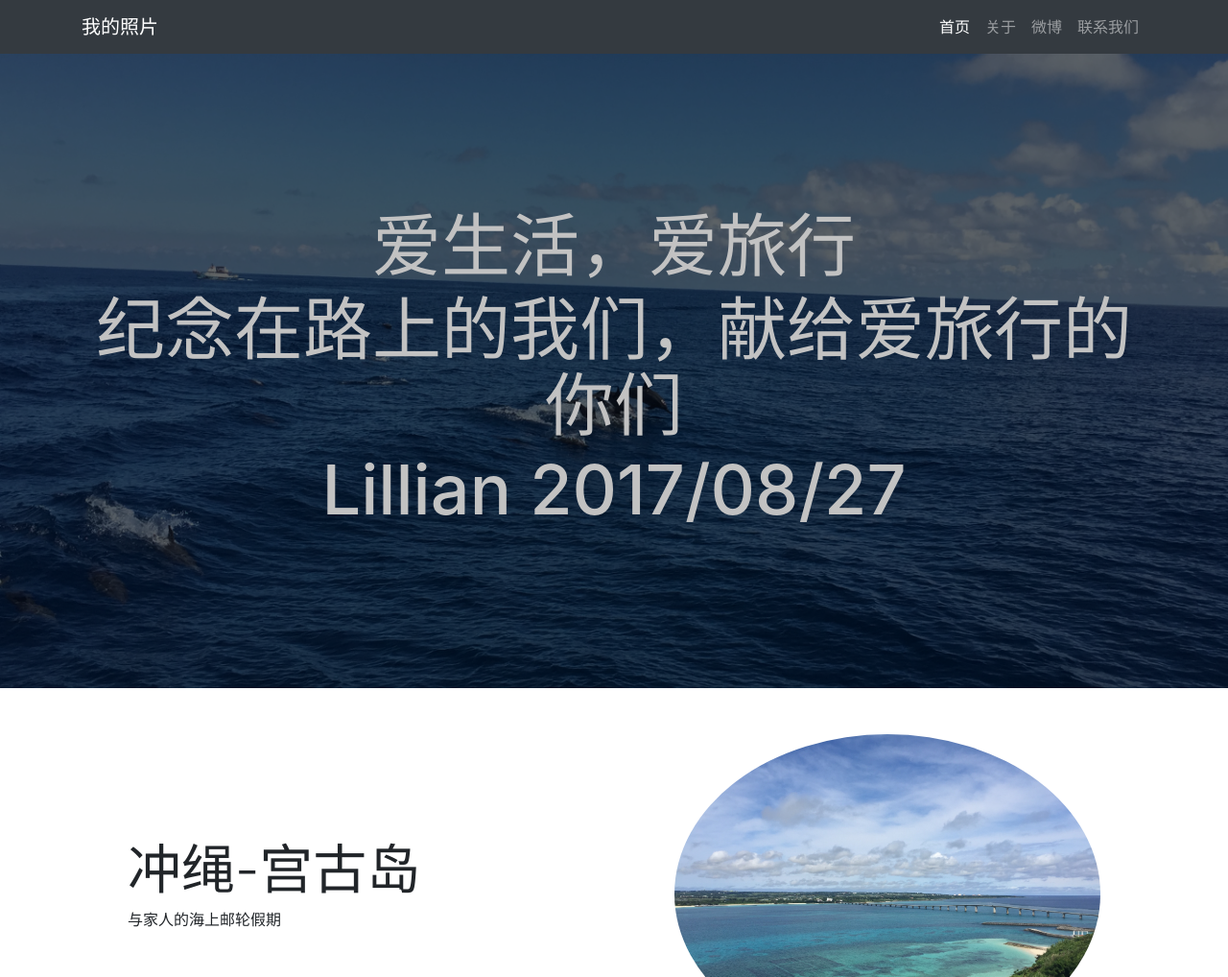
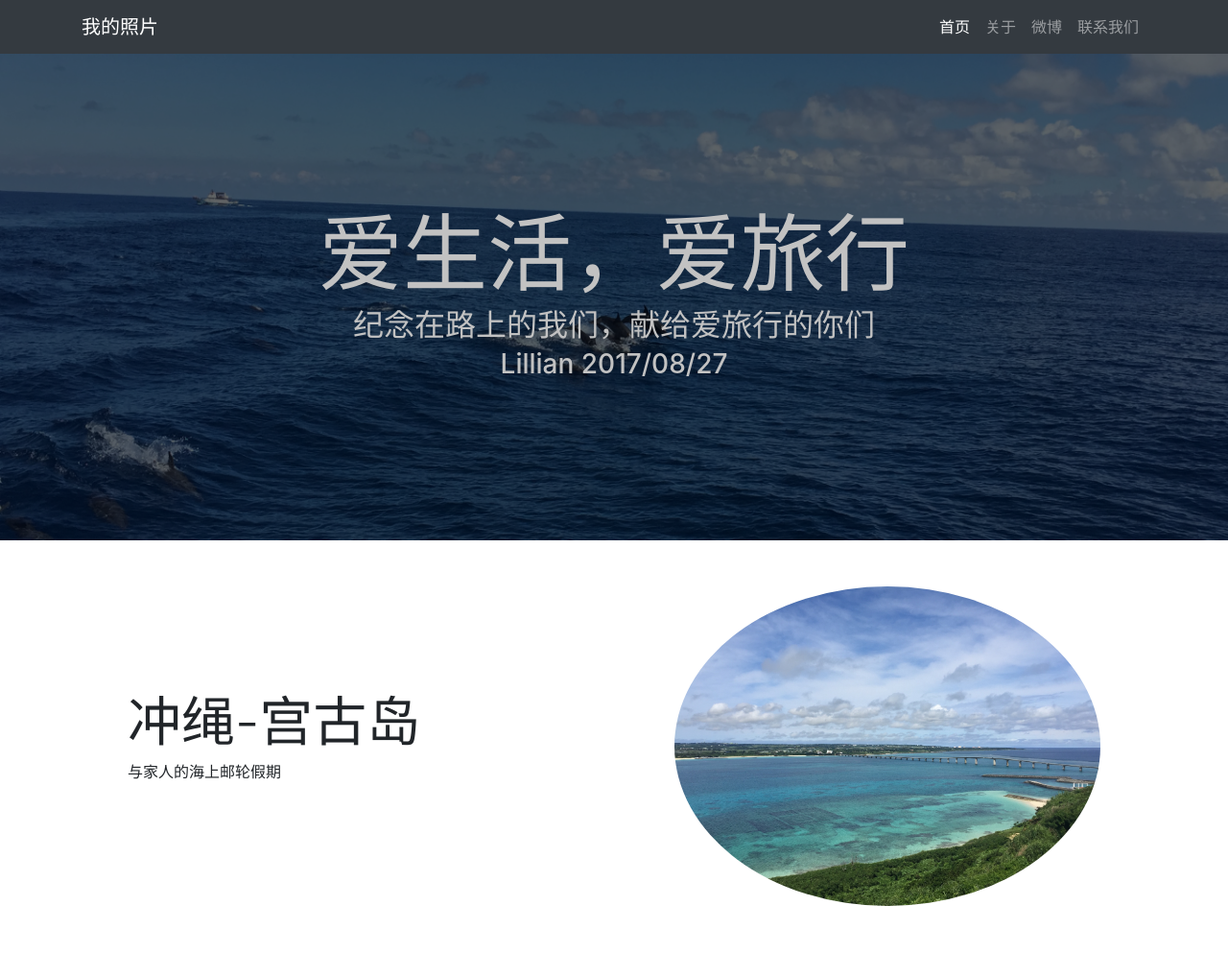
Before and after one commit to lillian0518/ccdd, a website: page index.html in a window 1280 px wide. Shown: the top 1018 px of the page at 96% size. Drawn offline with Linux system fonts and the light colour scheme.

Commit message:
font size

```diff
--- a/css/index.css
+++ b/css/index.css
@@ -1,4 +1,3 @@
 .lp-text-font{
-    font-size: 4.5rem;
-    color: #c2c2c2;
+   color: #c2c2c2;
 }
```
